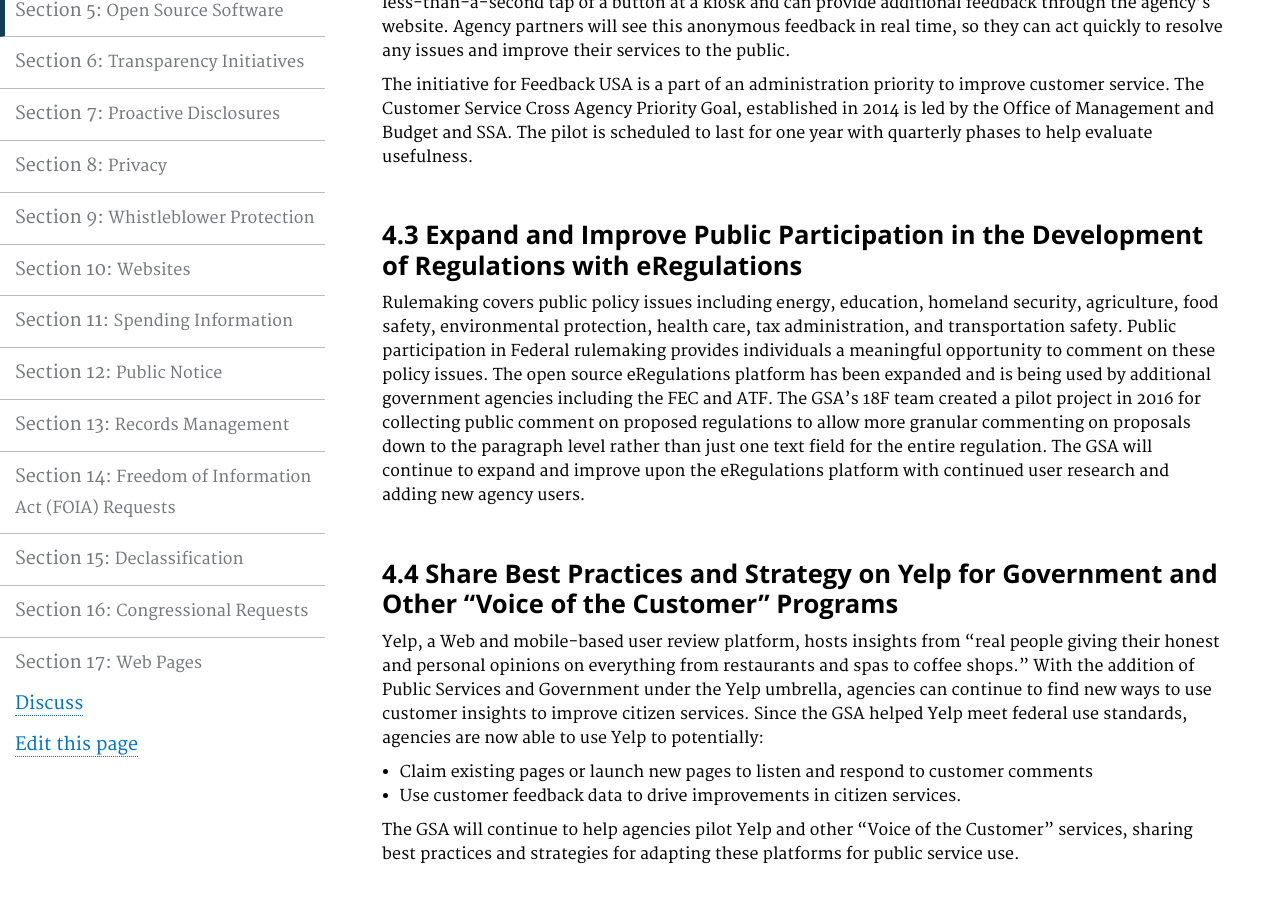
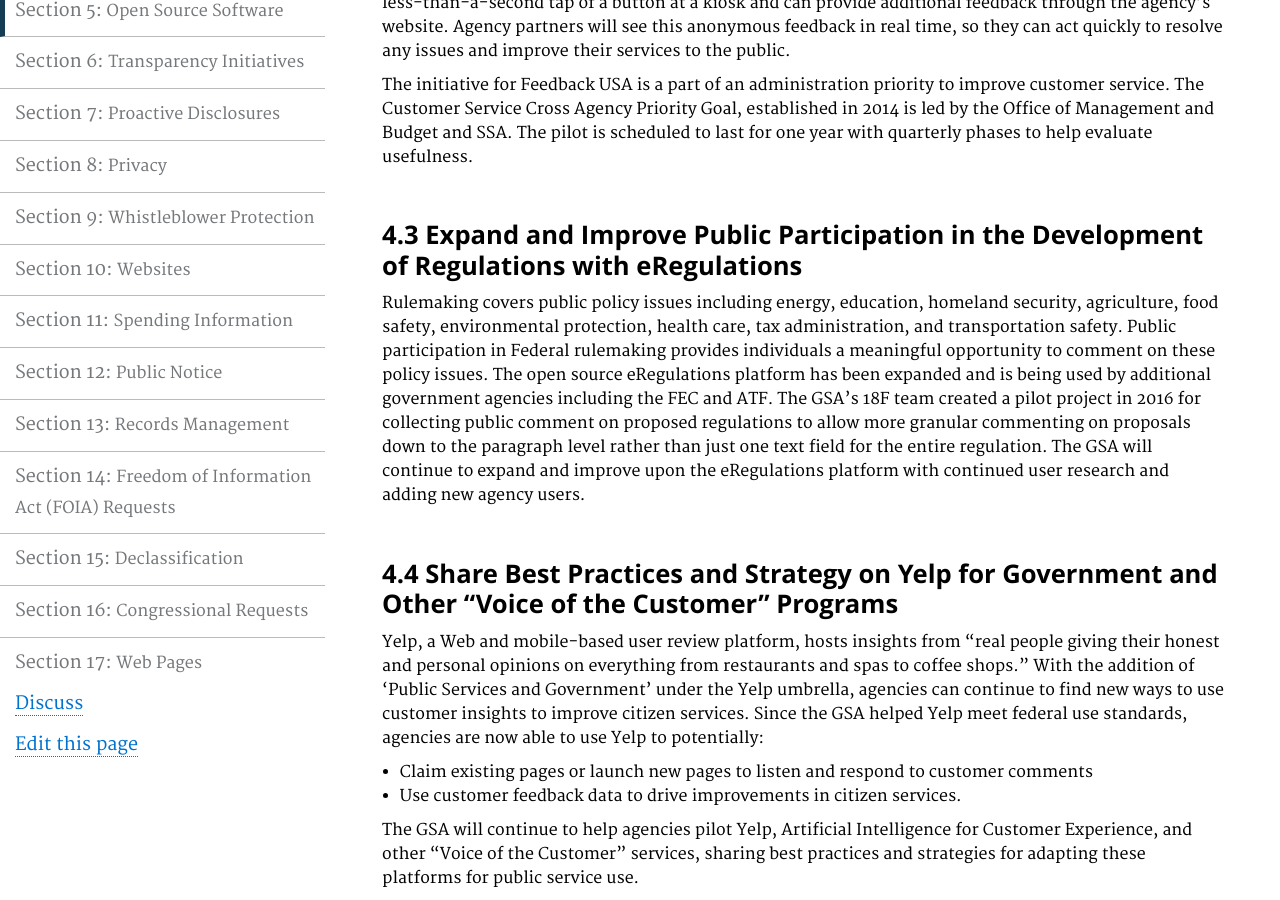
Before and after one commit to GSA/opengovplan, a Jekyll site: the page built from pages/participation.md, in a window 1280 px wide and 900 px high, scrolled down 690 px. Built offline with Jekyll 4.4.1, drawn with Linux system fonts in a browser that asks for light colours; before the commit the page ends 1566 px from its top, so only the background shows below that.

Commit message:
Update participation.md

```diff
--- a/pages/participation.md
+++ b/pages/participation.md
@@ -19,8 +19,8 @@
 Rulemaking covers public policy issues including energy, education, homeland security, agriculture, food safety, environmental protection, health care, tax administration, and transportation safety. Public participation in Federal rulemaking provides individuals a meaningful opportunity to comment on these policy issues.  The open source eRegulations platform has been expanded and is being used by additional government agencies including the FEC and ATF. The GSA’s 18F team created a pilot project in 2016 for collecting public comment on proposed regulations to allow more granular commenting on proposals down to the paragraph level rather than just one text field for the entire regulation. The GSA will continue to expand and improve upon the eRegulations platform with continued user research and adding new agency users.
 
 ### 4.4  Share Best Practices and Strategy on Yelp for Government and Other "Voice of the Customer" Programs
-Yelp, a Web and mobile-based user review platform, hosts insights from “real people giving their honest and personal opinions on everything from restaurants and spas to coffee shops.” With the addition of Public Services and Government under the Yelp umbrella, agencies can continue to find new ways to use customer insights to improve citizen services. Since the GSA helped Yelp meet federal use standards, agencies are now able to use Yelp to potentially:
+Yelp, a Web and mobile-based user review platform, hosts insights from “real people giving their honest and personal opinions on everything from restaurants and spas to coffee shops.” With the addition of 'Public Services and Government' under the Yelp umbrella, agencies can continue to find new ways to use customer insights to improve citizen services. Since the GSA helped Yelp meet federal use standards, agencies are now able to use Yelp to potentially:
 - Claim existing pages or launch new pages to listen and respond to customer comments
 - Use customer feedback data to drive improvements in citizen services.
 
-The GSA will continue to help agencies pilot Yelp and other “Voice of the Customer” services, sharing best practices and strategies for adapting these platforms for public service use.
+The GSA will continue to help agencies pilot Yelp, Artificial Intelligence for Customer Experience, and other “Voice of the Customer” services, sharing best practices and strategies for adapting these platforms for public service use.
```
